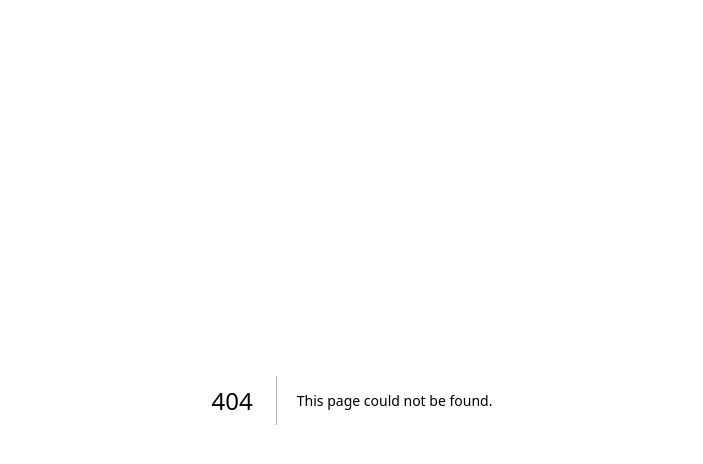
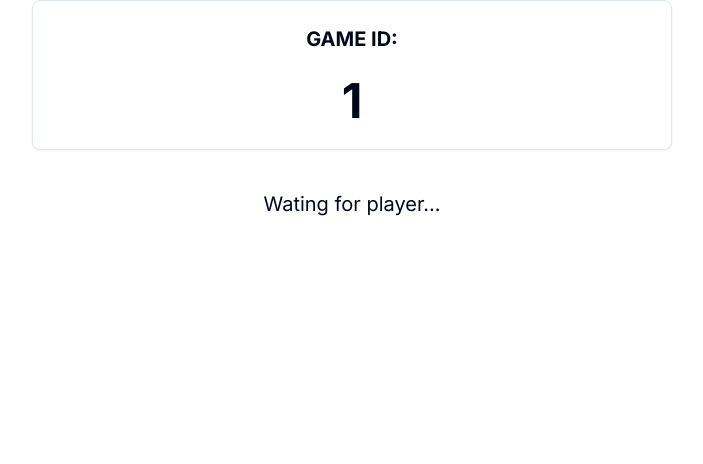
Before and after one commit to PhucChuHoang/cs422-kahoot-clone, a Next.js app: page /game/1 in a window 1280 px wide. Before the commit this address had no page. Shown: the top 464 px of the page, without its empty margins (288-991 px from the left). Built offline with nearby package versions, Linux system fonts and the light colour scheme.

Commit message:
- complete question

```diff
--- /dev/null
+++ b/app/game/[id]/page.tsx
@@ -0,0 +1,33 @@
+'use client';
+
+import { GameHeaderForm } from '@/components/game_header_form';
+import { GameMainForm } from '@/components/game_main_form';
+import { useState } from 'react';
+import { WatingRoomForm } from '@/components/wating_room_form';
+
+export default function GamePage() {
+  const [gameStart, setGameStart] = useState(false);
+
+  if (gameStart) {
+    setGameStart(false);
+    return (
+      <div>
+        <div className="flex bg-background">
+          <GameHeaderForm />
+        </div>
+
+        <div className="flex h-screen w-screen justify-between">
+          <GameMainForm />
+        </div>
+      </div>
+    );
+  } else {
+    return (
+      <div>
+        <div className="flex bg-background">
+          <WatingRoomForm />
+        </div>
+      </div>
+    );
+  }
+}
--- a/app/game/page.tsx
+++ /dev/null
@@ -1,16 +0,0 @@
-import { GameHeaderForm } from '@/components/game_header_form';
-import { GameMainForm } from '@/components/game_main_form';
-
-export default function GamePage() {
-  return (
-    <div>
-      <div className="flex bg-background">
-        <GameHeaderForm />
-      </div>
-
-      <div className="flex h-screen w-screen justify-between">
-        <GameMainForm />
-      </div>
-    </div>
-  );
-}
--- a/components/game_header_form.tsx
+++ b/components/game_header_form.tsx
@@ -2,7 +2,7 @@
 
 import React from 'react';
 
-import { Logo } from './logo';
+import { Logo } from './ui/logo';
 import { Button } from './ui/button';
 
 import Link from 'next/link';
--- /dev/null
+++ b/components/input_pop_up.tsx
@@ -0,0 +1,36 @@
+'use-client';
+
+import * as popup from '@/components/ui/alert-dialog';
+import { useRouter } from 'next/navigation';
+import { useState } from 'react';
+
+export const InputPopup = () => {
+  const router = useRouter();
+  const [currentInput, setCurrentInput] = useState<string>('');
+
+  return (
+    <popup.AlertDialogContent>
+      <popup.AlertDialogHeader className="bg-yellow-300">
+        <popup.AlertDialogTitle className="flex justify-center text-4xl font-semibold text-white">
+          Enter room ID
+        </popup.AlertDialogTitle>
+      </popup.AlertDialogHeader>
+      <popup.AlertDialogDescription className="flex justify-center">
+        <input
+          className="border border-black"
+          type="text"
+          placeholder="Room ID"
+          onChange={(e) => setCurrentInput(e.target.value)}
+        />
+      </popup.AlertDialogDescription>
+      <popup.AlertDialogFooter>
+        <popup.AlertDialogAction
+          className="bg-yellow-300 hover:bg-yellow-400"
+          onClick={() => router.replace(`/game/${currentInput}`)}
+        >
+          Enter
+        </popup.AlertDialogAction>
+      </popup.AlertDialogFooter>
+    </popup.AlertDialogContent>
+  );
+};
--- a/components/landing_form.tsx
+++ b/components/landing_form.tsx
@@ -5,7 +5,7 @@ import { Card, CardContent, CardHeader } from './ui/card';
 import Image from 'next/image';
 import { Button } from './ui/button';
 import { AlertDialog, AlertDialogTrigger } from '@radix-ui/react-alert-dialog';
-import { ScorePopup } from './score_popup';
+import { InputPopup } from './input_pop_up';
 
 export const LandingForm = () => {
   return (
@@ -30,7 +30,7 @@ export const LandingForm = () => {
                 Start game
               </Button>
             </AlertDialogTrigger>
-            <ScorePopup score={10} />
+            <InputPopup />
           </AlertDialog>
           <Button className="bg-transparent text-yellow-200 hover:bg-transparent hover:text-yellow-300">
             know more
--- a/components/landing_header_form.tsx
+++ b/components/landing_header_form.tsx
@@ -1,7 +1,7 @@
 'use client';
 
 import React from 'react';
-import { Logo } from './logo';
+import { Logo } from './ui/logo';
 import { Button } from './ui/button';
 
 import Link from 'next/link';
--- /dev/null
+++ b/components/wating_room_form.tsx
@@ -0,0 +1,57 @@
+'use client';
+
+import React from 'react';
+//import { useEffect, useState, useRef } from 'react';
+import { Card, CardContent, CardHeader } from './ui/card';
+import { usePathname } from 'next/navigation';
+
+// function ShowPlayers({players}: {players: string[]}) {
+//     const ref = useRef<HTMLDivElement>(null);
+
+//     useEffect(() => {
+//         ref.current?.scrollIntoView({ behavior: 'smooth' });
+//     }, [ref]);
+
+//     return (
+//         <div className='grid grid-cols-10'>
+
+//         </div>
+//     );
+// }
+
+export const WatingRoomForm = () => {
+  //const [players, setPlayers] = useState<string[]>(['Kiin', 'Khan', 'Bdd', 'Ruler']);
+
+  const pathName = usePathname();
+
+  return (
+    <div className="flex h-full w-full flex-col items-center justify-center gap-y-10">
+      <Card className="flex w-1/2 flex-col justify-center">
+        <CardHeader>
+          <h1 className="flex justify-center text-xl font-bold">GAME ID:</h1>
+        </CardHeader>
+        <CardContent>
+          <h1 className="flex justify-center text-5xl font-bold">
+            {pathName.split('/').pop()}
+          </h1>
+        </CardContent>
+      </Card>
+
+      <div className="flex justify-center text-xl">
+        <h1>Wating for player...</h1>
+      </div>
+
+      {/* <div className='grid grid-cols-10 gap-4'>
+                {players.map((player, index) => (
+                    <Card key={index} className='flex flex-col justify-between bg-purple-500'>
+                        <CardContent>
+                            <h1 className='flex font-bold text-2xl bg-purple text-white'>
+                                {player}
+                            </h1>
+                        </CardContent>
+                    </Card>
+                ))}
+                </div> */}
+    </div>
+  );
+};
```
Also changed, not shown: components/ui/logo.tsx (renamed from components/logo.tsx), 1 other file (tests, documents, lock files or other folders).
